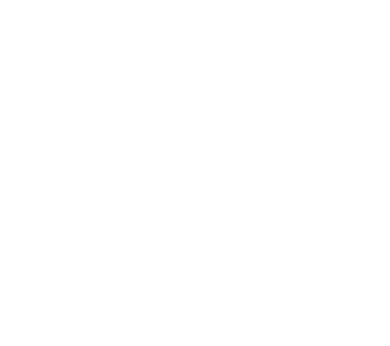
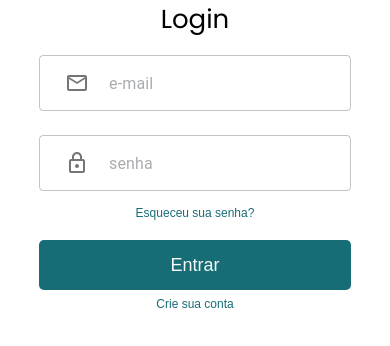
Before and after one commit to JulianaBurzlaff/AllfCourse-Frontend, a React (Create React App) app: page /login in a window 390 px wide. Shown: the top 346 px of the page. Built offline with nearby package versions, Linux system fonts and the light colour scheme.

Commit message:
phone mask

```diff
--- a/package.json
+++ b/package.json
@@ -13,6 +13,7 @@
     "react": "^17.0.2",
     "react-dom": "^17.0.2",
     "react-hook-form": "^7.13.0",
+    "react-input-mask": "^2.0.4",
     "react-router-dom": "^5.2.0",
     "react-scripts": "4.0.3",
     "styled-components": "^5.3.1",
--- a/src/components/ForgotPasswd/index.jsx
+++ b/src/components/ForgotPasswd/index.jsx
@@ -1,6 +1,7 @@
 import React from 'react';
 import { useHistory } from 'react-router-dom';
 import { useForm } from 'react-hook-form';
+import InputMask from 'react-input-mask';
 import MailOutlineIcon from '@material-ui/icons/MailOutline';
 import PhoneIcon from '@material-ui/icons/Phone';
 import IconButton from '@material-ui/core/IconButton';
@@ -33,6 +34,7 @@ function ForgotPasswd() {
         <TextField
           id="input-with-icon-adornment"
           variant="outlined"
+          fullWidth="true"
           placeholder="e-mail"
           margin="normal"
           {...register('email')}
@@ -50,12 +52,19 @@ function ForgotPasswd() {
         <S.Separation>
           <S.SeparationText component="span">ou</S.SeparationText>
         </S.Separation>
-
+        <InputMask
+          mask="(99)99999 9999"
+          {...register('phone')}
+          disabled={false}
+          maskChar=" "
+        >
+          {() => (
             <TextField
               type="telefone"
               id="input-with-icon-adornment"
               variant="outlined"
               placeholder="telefone"
+              fullWidth="true"
               margin="normal"
               {...register('phone')}
               helperText={errors.phone?.message}
@@ -69,7 +78,9 @@ function ForgotPasswd() {
                 ),
               }}
             />
-        <S.SubmitButton width="200px" type="submit">
+          )}
+        </InputMask>
+        <S.SubmitButton fullWidth="true" type="submit">
           Recuperar senha
         </S.SubmitButton>
         <S.LinkButton onClick={() => history.push('/')}> Voltar </S.LinkButton>
--- a/src/components/ForgotPasswd/styles.jsx
+++ b/src/components/ForgotPasswd/styles.jsx
@@ -3,11 +3,19 @@ import Typography from '@material-ui/core/Typography';
 import Button from '../Button';
 
 export const Form = styled.form`
-  width: 100%;
-  display: flex;
-  flex-direction: column;
-  justify-content: center;
-  align-items: center;
+  ${({ theme }) => css`
+    width: 100%;
+    display: flex;
+    flex-direction: column;
+    justify-content: center;
+    align-items: center;
+    width: 80%;
+
+    ${theme.breakpoints.up('sm')} {
+      width: 60%;
+      max-width: 400px;
+    }
+  `}
 `;
 
 export const LoginName = styled(Typography)`
--- a/src/routes/index.jsx
+++ b/src/routes/index.jsx
@@ -10,8 +10,8 @@ export default function Router() {
   return (
     <BrowserRouter>
       <Switch>
-        <Redirect exact path="/" to="/home" />
-        <Route path="/home" component={Home} />
+        <Redirect exact path="/" to="/login" />
+        <Route path="/login" component={Home} />
         <Route path="/password" component={Password} />
         <Route path="/dashboard" component={Dashboard} isPrivate />
       </Switch>
```
Also changed, not shown: 1 other file (tests, documents, lock files or other folders). Lines whose indentation alone changed are shown as unchanged.
